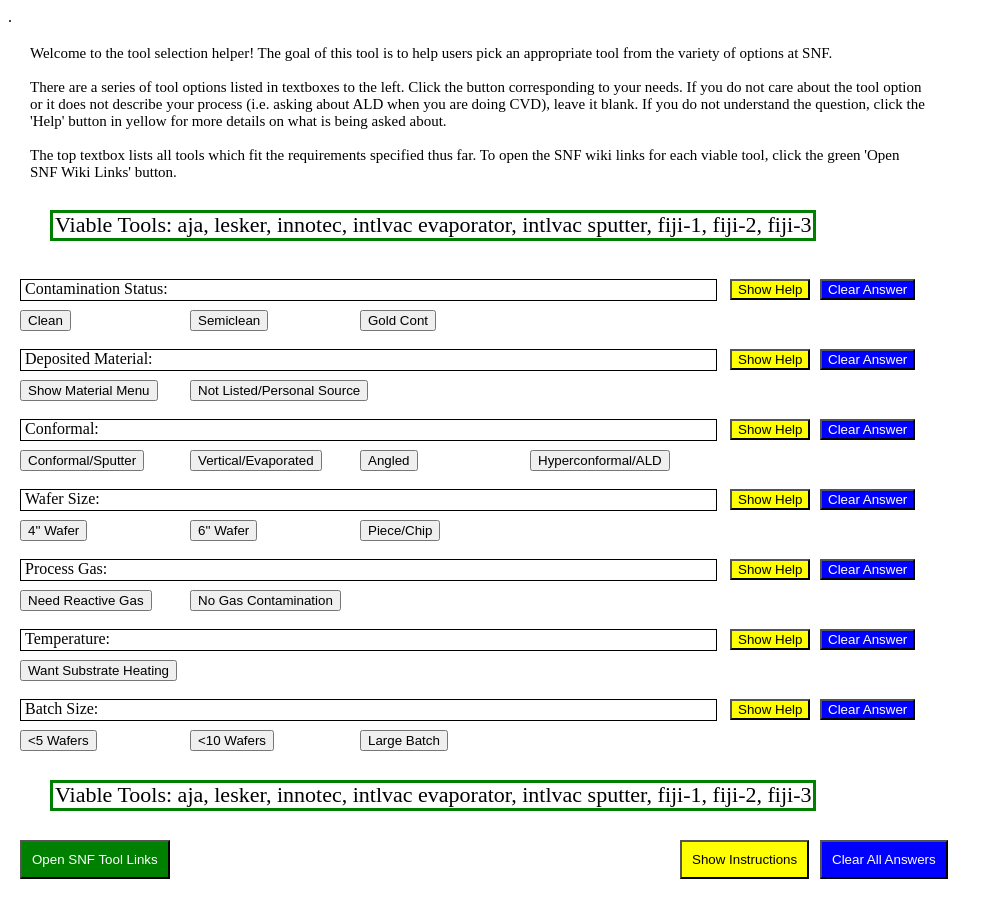
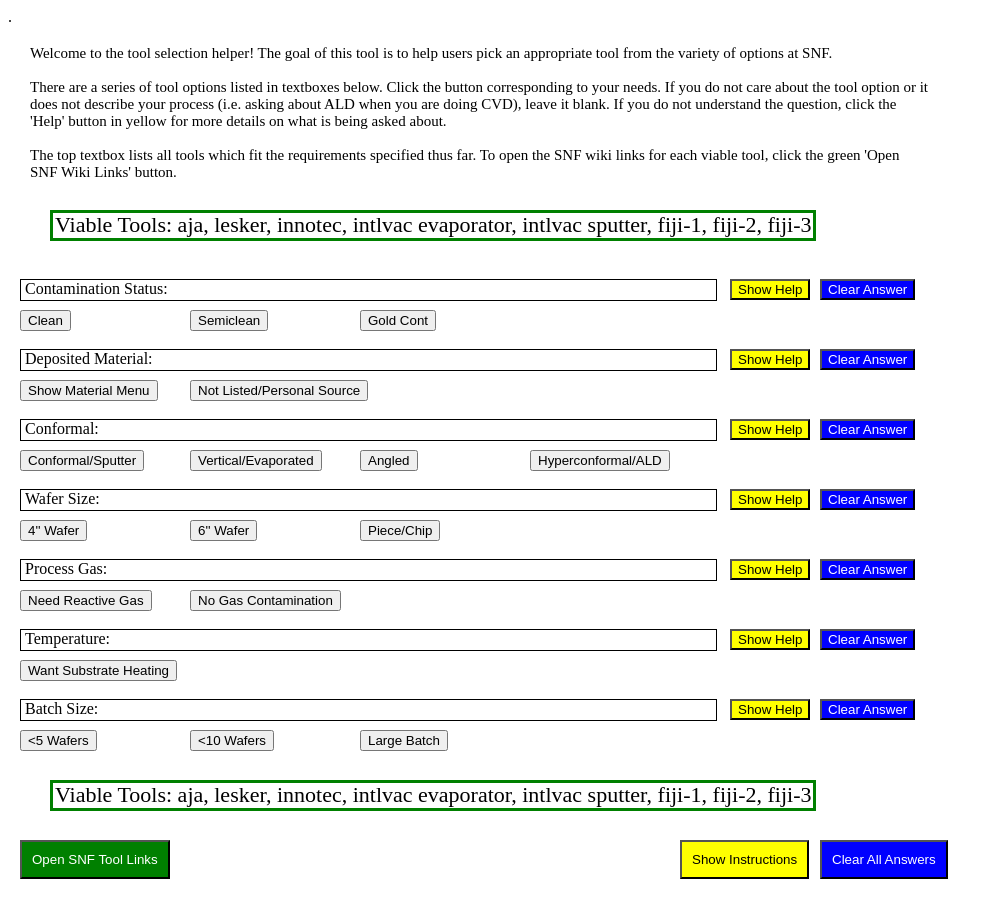
Before and after one commit to stanfordnanofab/Metal-Deposition, a plain HTML site: page index.html in a window 1280 px wide. Shown: the whole page, without its empty margins (0-1002 px from the left). Drawn offline with Linux system fonts and the light colour scheme.

Commit message:
Update index.html

```diff
--- a/index.html
+++ b/index.html
@@ -187,7 +187,7 @@ function helpFunction(a){
 		var str = Help[a];
 		}
 	else{
-		var str = "Welcome to the tool selection helper! The goal of this tool is to help users pick an appropriate tool from the variety of options at SNF.<br><br>There are a series of tool options listed in textboxes to the left. Click the button corresponding to your needs. If you do not care about the tool option or it does not describe your process (i.e. asking about ALD when you are doing CVD), leave it blank. If you do not understand the question, click the 'Help' button in yellow for more details on what is being asked about.<br><br>The top textbox lists all tools which fit the requirements specified thus far. To open the SNF wiki links for each viable tool, click the green 'Open SNF Wiki Links' button.";
+		var str = "Welcome to the tool selection helper! The goal of this tool is to help users pick an appropriate tool from the variety of options at SNF.<br><br>There are a series of tool options listed in textboxes below. Click the button corresponding to your needs. If you do not care about the tool option or it does not describe your process (i.e. asking about ALD when you are doing CVD), leave it blank. If you do not understand the question, click the 'Help' button in yellow for more details on what is being asked about.<br><br>The top textbox lists all tools which fit the requirements specified thus far. To open the SNF wiki links for each viable tool, click the green 'Open SNF Wiki Links' button.";
 	}
 	document.getElementById("help output").innerHTML = str;
 }
```
